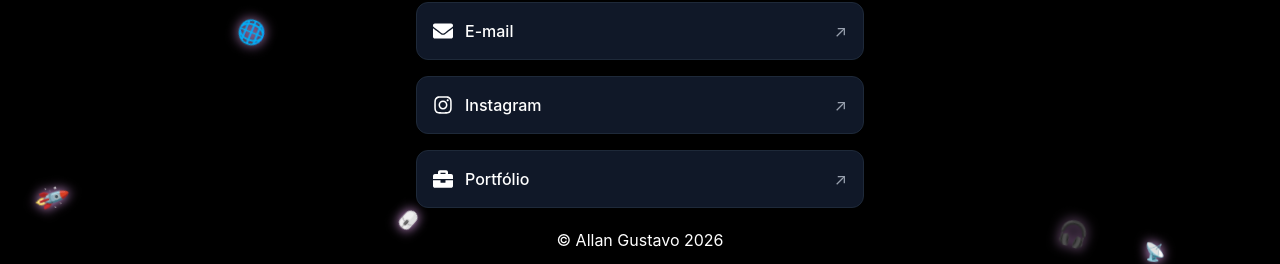
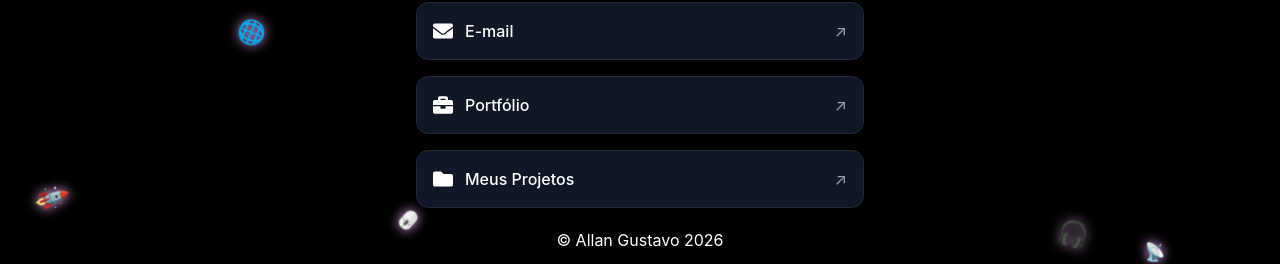
Before and after one commit to Allan75489/dev-links, a React (Vite) app: page / in a window 1280 px wide. Shown: the part 460-724 px from the top of the page. Built offline with nearby package versions, Linux system fonts and the light colour scheme.

Commit message:
feat: adiciona link dos meus projetos

```diff
--- a/src/components/Biolinks.jsx
+++ b/src/components/Biolinks.jsx
@@ -1,12 +1,12 @@
-    import { FaGithub, FaLinkedin, FaWhatsapp, FaEnvelope, FaInstagram, FaBriefcase } from "react-icons/fa";
+    import { FaGithub, FaLinkedin, FaWhatsapp, FaEnvelope, FaBriefcase, FaFolder } from "react-icons/fa";
     import Animacao from "./Animacao";
     const links = [
         { icon: <FaGithub />, label: 'Meu GitHub', url: 'https://github.com/Allan75489' },
         { icon: <FaLinkedin />, label: 'Meu Linkedin', url: 'https://www.linkedin.com/in/allan-gustavo-da-silva-carvalho-ba97813b3?utm_source=share&utm_campaign=share_via&utm_content=profile&utm_medium=android_app' },
         { icon: <FaWhatsapp />, label: 'Meu Whatsapp', url: 'https://wa.me/5583991998747' },
         {icon: <FaEnvelope />,label: "E-mail", url: "mailto:alangustavodasilvacarvalho@gmail.com"},
-        { icon: <FaInstagram />, label: "Instagram",url: "https://www.instagram.com/allangustavocarvalho?igsh=MXg2dzA2dmQzd2p4NQ=="},
         { icon: <FaBriefcase  />,  label: "Portfólio",  url: "https://allan-gustavo-portifolio.vercel.app"},
+        {icon: <FaFolder />, label: " Meus Projetos", url: "https://alan-projects.vercel.app"}
 
         ];
 
```
